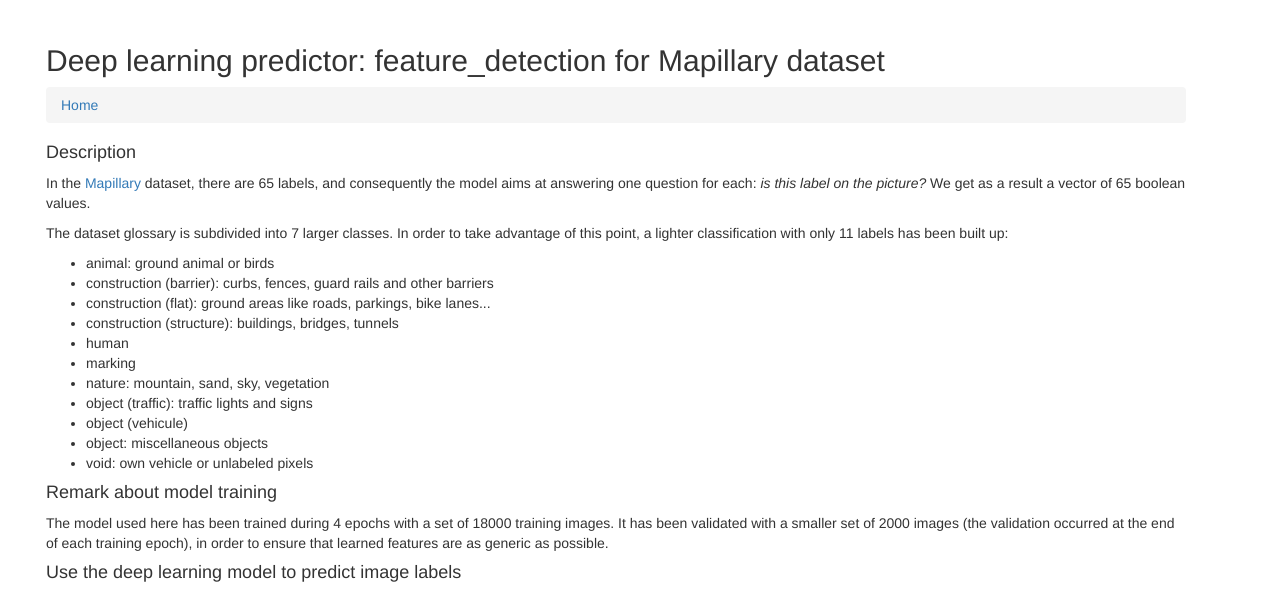
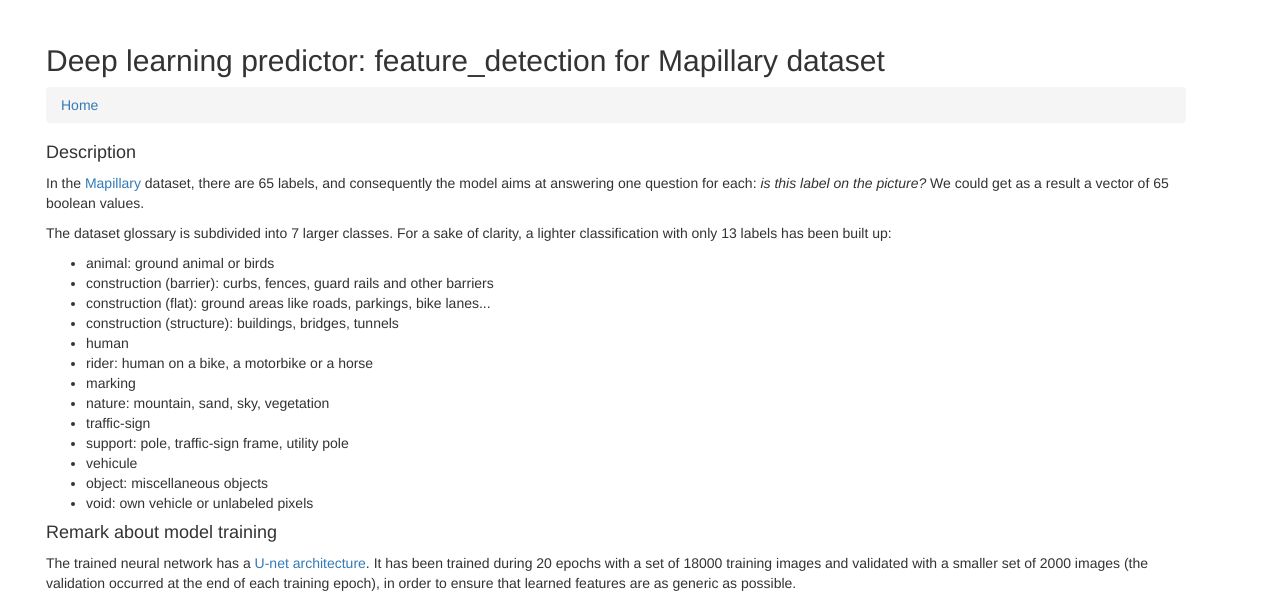
Before and after one commit to Oslandia/deeposlandia, a Flask app: page /predictor_demo/feature_detection/mapillary in a window 1280 px wide; the page is wider, and only the part inside the window is pictured. Shown: the top 594 px of that part. Run offline with Flask 2, Linux system fonts and the light colour scheme; parts of the project's set-up code (start-up, migrations or seed data) failed here and were passed over; some libraries are stand-ins or nearby versions.

Commit message:
app: update model training information on demo webpages

```diff
--- a/deeposlandia/templates/mapillary_demo.html
+++ b/deeposlandia/templates/mapillary_demo.html
@@ -19,24 +19,26 @@
 
 <h4>Description</h4>
 
-<p>In the <a href="https://www.mapillary.com/dataset/vistas">Mapillary</a>
-dataset, there are 65 labels, and consequently the model aims at answering one
-question for each: <em>is this label on the picture?</em> We get as a result a
-vector of 65 boolean values.</p>
+<p>
+  In the <a href="https://www.mapillary.com/dataset/vistas">Mapillary</a> dataset, there are 65
+  labels, and consequently the model aims at answering one question for each: <em>is this label on
+  the picture?</em> We could get as a result a vector of 65 boolean values.
+</p>
 
-<p>The dataset glossary is subdivided into 7 larger classes. In order to take
-  advantage of this point, a lighter classification with only 11 labels has
-  been built up:
+<p>The dataset glossary is subdivided into 7 larger classes. For a sake of clarity, a lighter
+  classification with only 13 labels has been built up:
   <ul>
     <li>animal: ground animal or birds</li>
     <li>construction (barrier): curbs, fences, guard rails and other barriers</li>
     <li>construction (flat): ground areas like roads, parkings, bike lanes...</li>
     <li>construction (structure): buildings, bridges, tunnels</li>
     <li>human</li>
+    <li>rider: human on a bike, a motorbike or a horse</li>
     <li>marking</li>
     <li>nature: mountain, sand, sky, vegetation</li>
-    <li>object (traffic): traffic lights and signs</li>
-    <li>object (vehicule)</li>
+    <li>traffic-sign</li>
+    <li>support: pole, traffic-sign frame, utility pole</li>
+    <li>vehicule</li>
     <li>object: miscellaneous objects</li>
     <li>void: own vehicle or unlabeled pixels</li>
   </ul>
@@ -44,10 +46,12 @@ vector of 65 boolean values.</p>
 
 <h4>Remark about model training</h4>
 
-<p>The model used here has been trained during 4 epochs with a set of 18000
-training images. It has been validated with a smaller set of 2000 images (the
-validation occurred at the end of each training epoch), in order to ensure that
-learned features are as generic as possible.</p>
+<p>
+  The trained neural network has a <a href="https://arxiv.org/pdf/1505.04597.pdf">U-net
+  architecture</a>. It has been trained during 20 epochs with a set of 18000 training images and
+  validated with a smaller set of 2000 images (the validation occurred at the end of each training
+  epoch), in order to ensure that learned features are as generic as possible.
+</p>
 
 <h4>Use the deep learning model to predict image labels</h4>
 
```
Also changed, not shown: deeposlandia/templates/predictor.html (+21 -0 lines), deeposlandia/templates/shapes_demo.html (+7 -1 lines).
